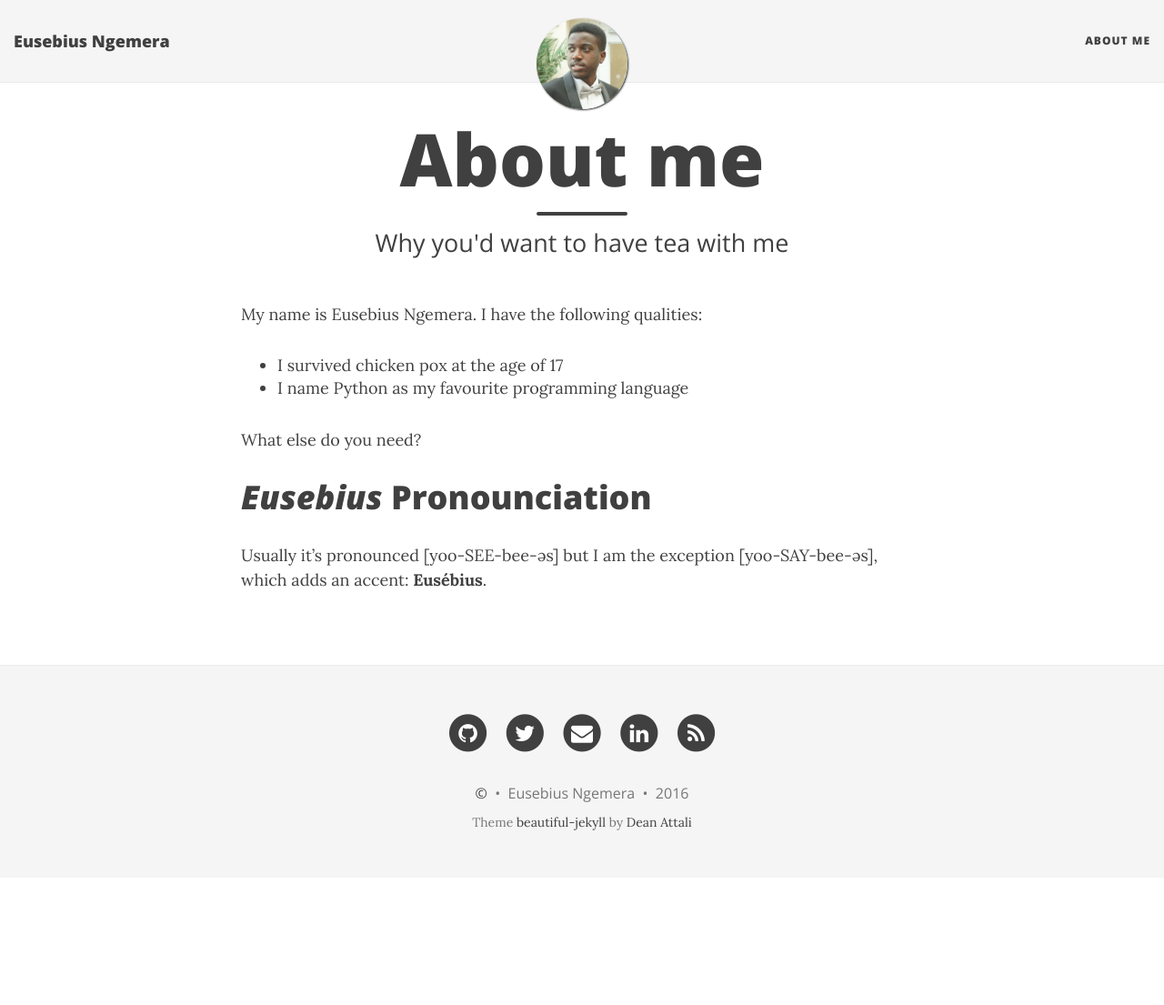
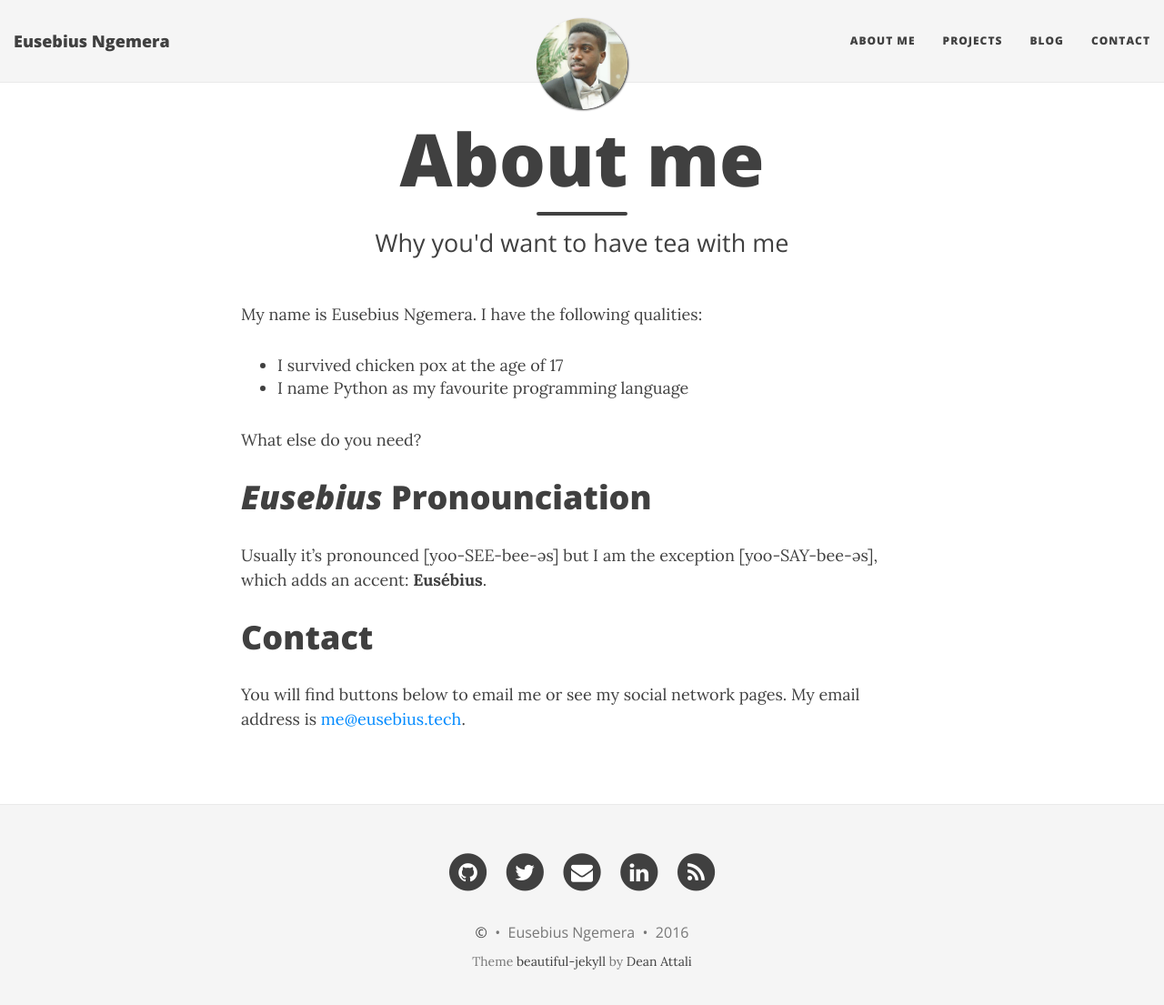
Before and after one commit to eugenius1/eugenius1.github.io, a Jekyll site: the page built from aboutme.md, in a window 1280 px wide and 1118 px high. Shown: the top 1105 px of the window at 91% size. Built offline with Jekyll 4.4.1, drawn with Linux system fonts in a browser that asks for light colours; nearby versions of some CDN libraries.

Commit message:
add contact, projects; hover-dns image

```diff
--- a/_config.yml
+++ b/_config.yml
@@ -22,8 +22,12 @@
 # --- Navigation bar options --- #
 
 # List of links in the navigation bar
+#http://eugenius1.github.io/ee3-rtdsp"
 navbar-links:
   About Me: "aboutme"
+  Projects: "projects"
+  Blog: ""
+  Contact: "contact"
   # Resources:
   #   - Beautiful Jekyll: "http://deanattali.com/beautiful-jekyll/"
   #   - Learn markdown: "http://www.markdowntutorial.com/"
--- a/aboutme.md
+++ b/aboutme.md
@@ -15,3 +15,8 @@
 # *Eusebius* Pronounciation
 
 Usually it's pronounced [yoo-SEE-bee-əs] but I am the exception [yoo-SAY-bee-əs], which adds an accent: **Eusébius**.
+
+
+# Contact
+
+You will find buttons below to email me or see my social network pages. My email address is [me@eusebius.tech](mailto:me@eusebius.tech).
```
Also changed, not shown: contact.html (added, +15 -0 lines), projects.md (added, +12 -0 lines), img/posts/2016/hover-dns.png.
